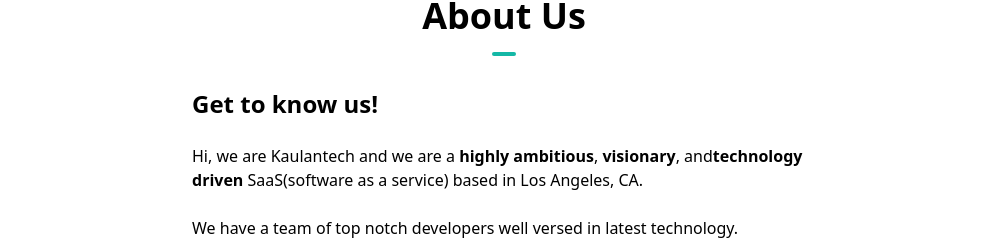
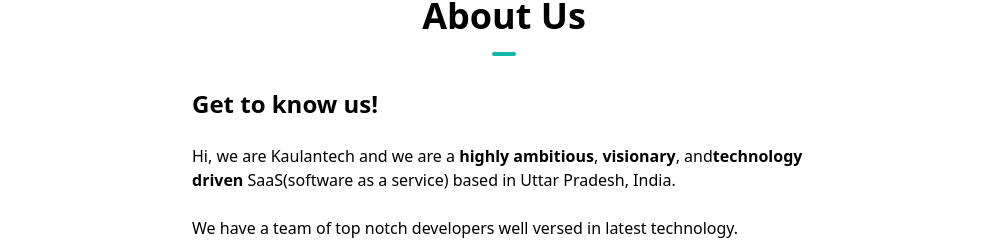
Before and after one commit to Adityaraj88096/kaulantech, a Next.js app: page / in a window 1280 px wide. Shown: the part 1811-2053 px from the top of the page, without its empty margins (136-1142 px from the left). Built offline with nearby package versions, Linux system fonts and the light colour scheme.

Commit message:
Update AboutSection.tsx

```diff
--- a/src/component/AboutSection.tsx
+++ b/src/component/AboutSection.tsx
@@ -34,7 +34,7 @@
               <span className="font-bold">{"highly ambitious"}</span>,
               <span className="font-bold">{" visionary"}</span>, and
               <span className="font-bold">{"technology driven"}</span> SaaS(software as a service)
-              based in Los Angeles, CA.
+              based in Uttar Pradesh, India.
             </p>
             <br />
             <p>
```
